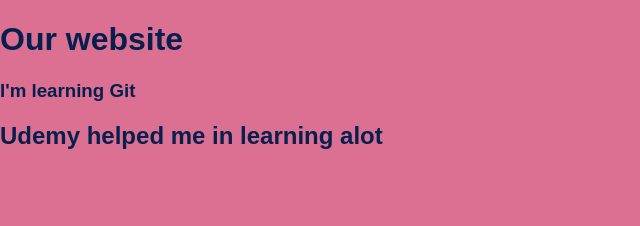
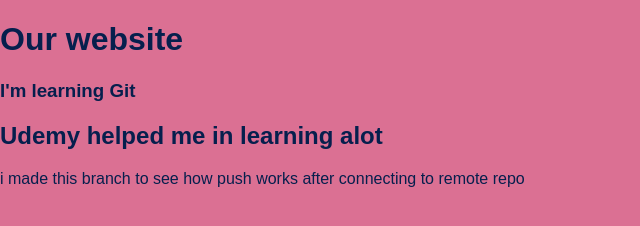
Before and after one commit to Uthsava/meLearningGit, a plain HTML site: page index.html in a window 1280 px wide. Shown: the whole page, without its empty margins (0-640 px from the left). Drawn offline with Linux system fonts and the light colour scheme.

Commit message:
trying to push this to remote repo

```diff
--- a/index.html
+++ b/index.html
@@ -10,5 +10,7 @@
      <h1>Our website</h1>
      <h3><p>I'm learning Git</p></h3>
      <h2> Udemy helped me in learning alot</h2>
+    <p> i made this branch to see how push works after connecting to remote repo</p>
+
 </body>
 </html>
```
